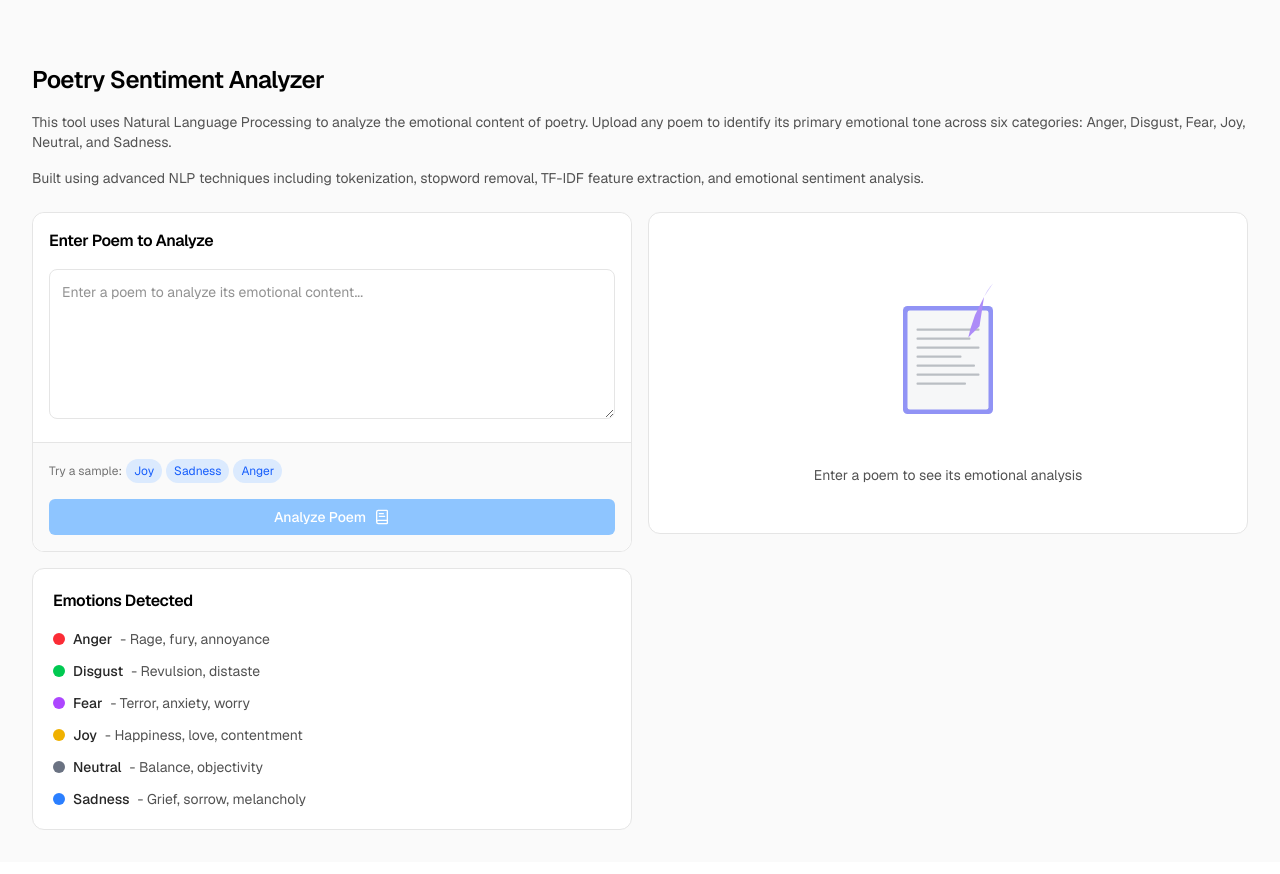
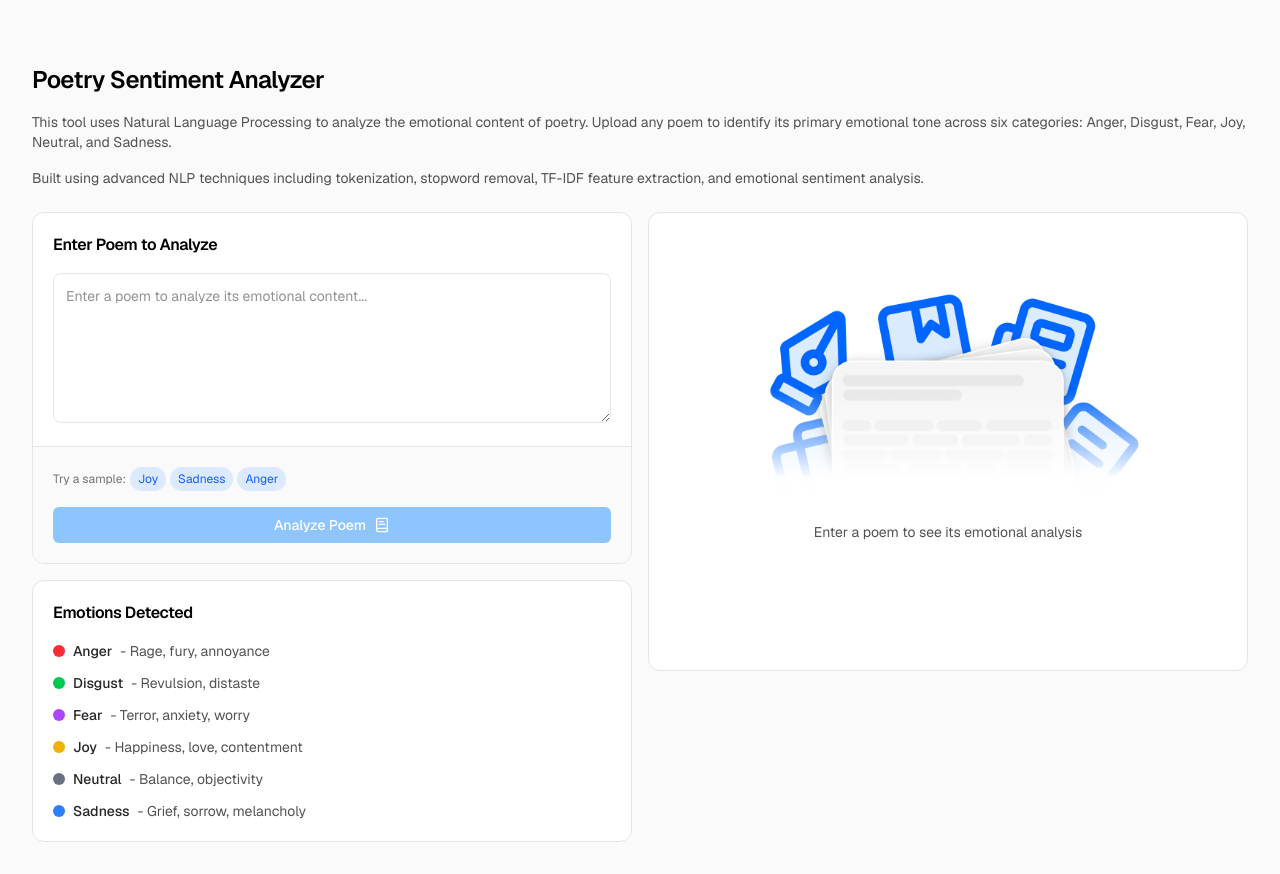
Before and after one commit to digitalRM/Poetry-Sentiment-Analyzer, a Next.js app: page / in a window 1280 px wide. Built offline with nearby package versions, Linux system fonts and the light colour scheme; what natural would draw is missing.

Commit message:
Refactor Home and PoemInput components for improved layout and styling. Update image source and adjust padding for better visual consistency.

```diff
--- a/app/page.tsx
+++ b/app/page.tsx
@@ -148,15 +148,13 @@ export default function Home() {
                 />
               ) : (
                 <div className="bg-white rounded-xl border border-neutral-200 p-8">
-                  <div className="flex flex-col items-center justify-center h-64">
-                    <Image
-                      src="/poetry.svg"
+                  <div className="flex flex-col items-center justify-center h-fit">
+                    <img
+                      src="/empty.png"
                       alt="Poetry illustration"
-                      width={180}
-                      height={180}
-                      className="mx-auto opacity-70"
+                      className="w-96"
                     />
-                    <p className="mt-6 text-sm text-neutral-600">
+                    <p className="mt-6 text-sm text-neutral-600 pb-24">
                       Enter a poem to see its emotional analysis
                     </p>
                   </div>
--- a/components/PoemInput.tsx
+++ b/components/PoemInput.tsx
@@ -37,13 +37,13 @@ export default function PoemInput({ onAnalyze, isLoading }: PoemInputProps) {
 
   return (
     <div className="bg-white rounded-xl">
-      <div className="p-4 pb-0">
+      <div className="p-5 pb-0">
         <h2 className="text-base font-semibold mb-4 text-black tracking-tight">
           Enter Poem to Analyze
         </h2>
       </div>
       <form onSubmit={handleSubmit}>
-        <div className="mb-4 px-4">
+        <div className="mb-4 px-5">
           <textarea
             value={poemText}
             onChange={(e) => setPoemText(e.target.value)}
@@ -52,7 +52,7 @@ export default function PoemInput({ onAnalyze, isLoading }: PoemInputProps) {
           />
         </div>
 
-        <div className="bg-neutral-50 rounded-b-xl border-t border-neutral-200 p-4">
+        <div className="bg-neutral-50 rounded-b-xl border-t border-neutral-200 p-5">
           <div className="flex flex-wrap gap-1 items-center mb-4 text-xs">
             <span className="text-neutral-500">Try a sample:</span>
             {samplePoems.map((sample) => (
@@ -70,7 +70,7 @@ export default function PoemInput({ onAnalyze, isLoading }: PoemInputProps) {
           <button
             type="submit"
             disabled={isLoading || poemText.trim().length === 0}
-            className="w-full flex items-center justify-center gap-2 bg-blue-600 text-white py-2 px-4 rounded-md hover:bg-blue-700 transition-colors disabled:bg-blue-300 disabled:cursor-not-allowed text-sm font-medium cursor-pointer"
+            className="w-full flex items-center justify-center gap-2 bg-[#0166FF] text-white py-2 px-4 rounded-md hover:bg-blue-700 transition-colors disabled:bg-blue-300 disabled:cursor-not-allowed text-sm font-medium cursor-pointer"
           >
             {isLoading ? (
               <>
```
Also changed, not shown: public/empty.png (added).
